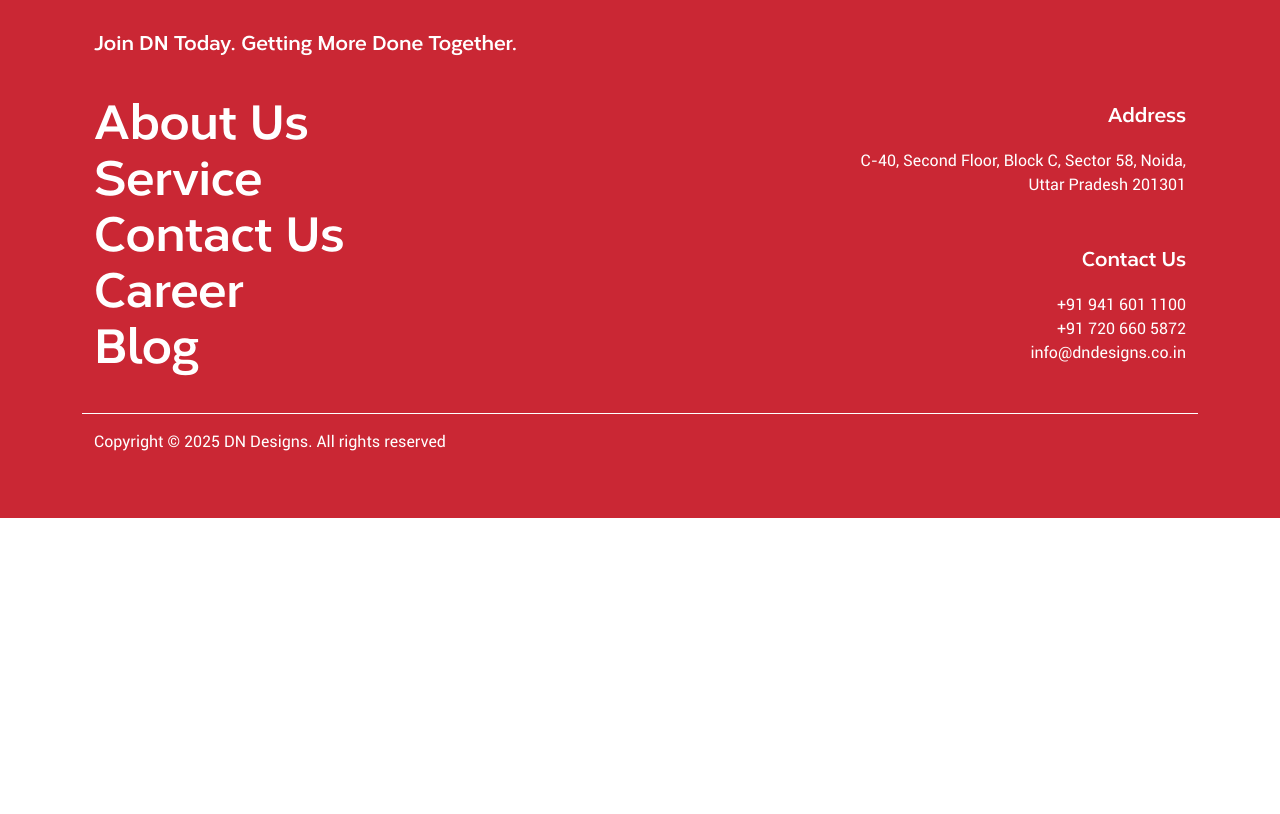
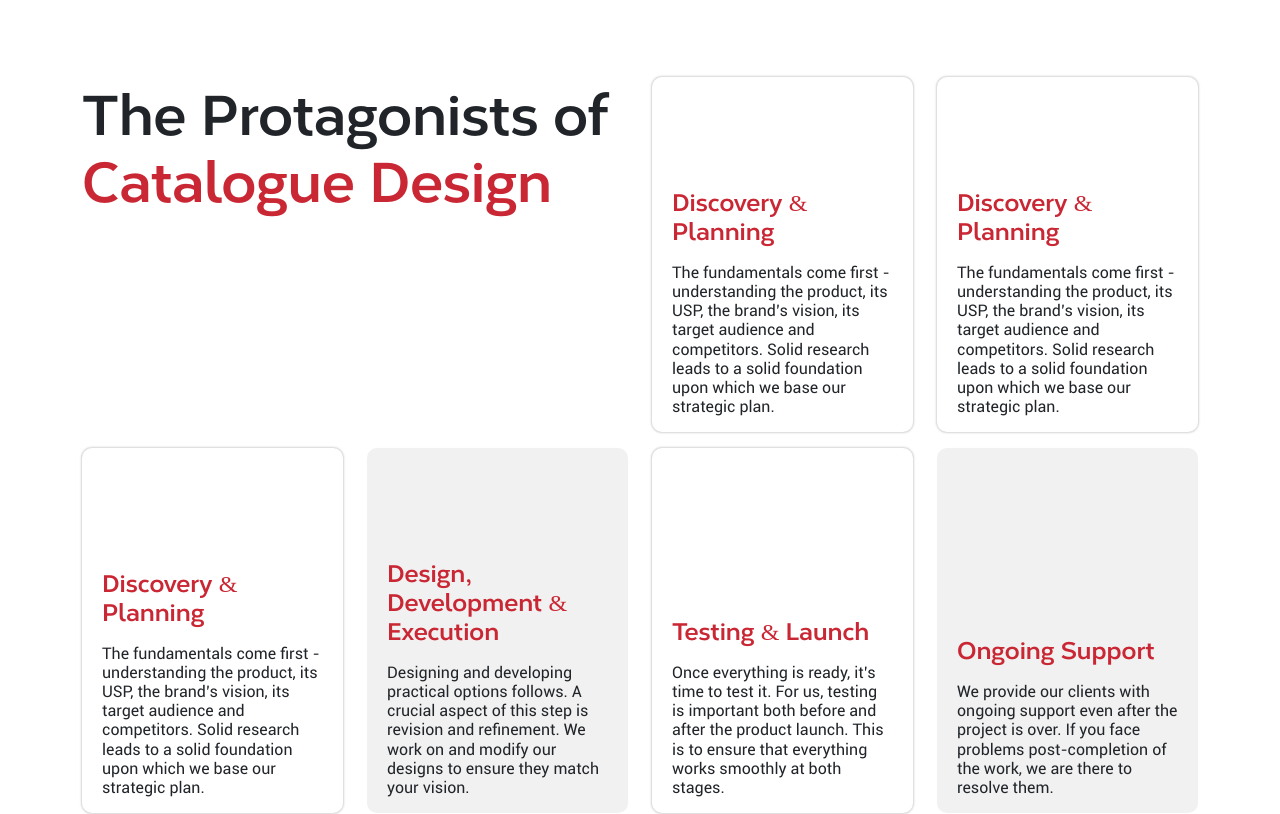
Before and after one commit to dndesignswebsite-cpu/DN-Designs, a React (Vite) app: page /animation in a window 1280 px wide. Shown: the part 2700-3514 px from the top of the page. Before the commit the page ends 3218 px from the top, so only its background shows below. Built offline with nearby package versions, Linux system fonts and the light colour scheme.

Commit message:
animation pages

```diff
--- a/src/assets/css/Animation.css
+++ b/src/assets/css/Animation.css
@@ -224,3 +224,115 @@
   padding: 50px 0;
 }
 }
+
+
+/* The Protagonists  */
+
+.cont {
+  display: flex;
+  flex-direction: column;
+}
+
+.appr-pro {
+  padding-top: 80px;
+  padding-bottom: 40px;
+}
+
+.appr-pro .appr-pro-main-head {
+  font-size: 56px;
+  font-family: "Corbert";
+  font-weight: 700;
+  padding-bottom: 15px;
+}
+
+.appr-pro-main-para {
+  margin-top: 10px;
+  color: #000000;
+  line-height: 32px;
+  font-size: 18px;
+  width: 100%;
+  font-family: "Roboto";
+  margin-bottom: 40px;
+}
+
+.every-pr {
+  color: #ca2734;
+}
+
+.app-pro-div-white {
+  box-shadow: 0px 0px 2px 1px #d5d5d5;
+}
+.app-pro-div-gray {
+  background-color: #f1f1f1;
+  box-shadow: 0px 0px 1.16px 0px
+    rgba(
+      240.99999999999997,
+      240.99999999999997,
+      240.99999999999997,
+      0.1803921568627451
+    );
+}
+.app-pro-div {
+  display: flex;
+  flex-direction: column;
+  justify-content: flex-end;
+  padding: 0px 20px;
+  border-radius: 10px;
+  height: 100%;
+}
+.appr-pro-row-main {
+  display: flex;
+  flex-direction: row;
+}
+
+.app-pro-div h3 {
+  padding-top: 110px;
+  padding-bottom: 10px;
+  font-size: 24px;
+  font-family: "Corbert";
+  font-weight: 500;
+  color: #ca2734;
+}
+
+.app-pro-div p {
+  font-size: 16px;
+  line-height: 1.2em;
+  font-weight: 300;
+  font-family: "Roboto-Regular";
+}
+
+.app-pro-div-up{
+  margin-left: 20px;
+}
+
+@media (max-width: 767px) {
+  .appr-pro {
+    padding-top: 40px;
+  }
+  .appr-pro h2 {
+    font-size: 40px;
+  }
+  .appr-pro p {
+    width: 100%;
+  }
+ .appr-pro .appr-pro-main-head {
+  font-size: 40px;
+}
+}
+
+
+/* power of animation */
+.power-of-animation{
+  padding: 80px 0;
+}
+
+.power-of-animation h3{
+    font-size: 50px;
+    font-family: "Corbert";
+    font-weight: 700;
+    color: #000;
+}
+
+.power-of-animation p{
+  font-size: 18px;
+}
--- a/src/pages/Animation.jsx
+++ b/src/pages/Animation.jsx
@@ -414,6 +414,128 @@
         </div>
       </section>
 
+
+       {/*The Protagonists */}
+
+      <section className="appr-pro">
+        <div className="container">
+
+          <div className="">
+            <div className="row appr-pro-row-main">
+              <div className="col-12 col-md-12 col-lg-6 mt-3">
+                <h2 className="appr-pro-main-head">
+                  The Protagonists of
+                  <span className="every-pr"> Catalogue Design</span>
+                </h2>
+              </div>
+
+             <div className="col-12 col-md-6 col-lg-3 mt-3">
+              <div className=" app-pro-div app-pro-div-white">
+                <div>
+                  <h3>Discovery & Planning</h3>
+                  <p>
+                    The fundamentals come first - understanding the product, its
+                    USP, the brand’s vision, its target audience and
+                    competitors. Solid research leads to a solid foundation upon
+                    which we base our strategic plan.
+                  </p>
+                </div>
+              </div>
+            </div>
+
+              <div className="col-12 col-md-6 col-lg-3 mt-3">
+              <div className=" app-pro-div app-pro-div-white">
+                <div>
+                  <h3>Discovery & Planning</h3>
+                  <p>
+                    The fundamentals come first - understanding the product, its
+                    USP, the brand’s vision, its target audience and
+                    competitors. Solid research leads to a solid foundation upon
+                    which we base our strategic plan.
+                  </p>
+                </div>
+              </div>
+            </div>
+
+            </div>
+          </div>
+
+          <div className="row appr-pro-row-main">
+            <div className="col-12 col-md-6 col-lg-3 mt-3">
+              <div className=" app-pro-div app-pro-div-white">
+                <div>
+                  <h3>Discovery & Planning</h3>
+                  <p>
+                    The fundamentals come first - understanding the product, its
+                    USP, the brand’s vision, its target audience and
+                    competitors. Solid research leads to a solid foundation upon
+                    which we base our strategic plan.
+                  </p>
+                </div>
+              </div>
+            </div>
+
+            <div className="col-12 col-md-6 col-lg-3 mt-3">
+              <div className="app-pro-div app-pro-div-gray">
+                <div>
+                  <h3>Design, Development & Execution</h3>
+                  <p>
+                    Designing and developing practical options follows. A
+                    crucial aspect of this step is revision and refinement. We
+                    work on and modify our designs to ensure they match your
+                    vision.
+                  </p>
+                </div>
+              </div>
+            </div>
+
+            <div className="col-12 col-md-6 col-lg-3 mt-3">
+              <div className=" app-pro-div app-pro-div-white">
+                <div>
+                  <h3>Testing & Launch</h3>
+                  <p>
+                    Once everything is ready, it’s time to test it. For us,
+                    testing is important both before and after the product
+                    launch. This is to ensure that everything works smoothly at
+                    both stages.
+                  </p>
+                </div>
+              </div>
+            </div>
+
+            <div className="col-12 col-md-6 col-lg-3 mt-3">
+              <div className=" app-pro-div app-pro-div-gray">
+                <div>
+                  <h3>Ongoing Support</h3>
+                  <p>
+                    We provide our clients with ongoing support even after the
+                    project is over. If you face problems post-completion of the
+                    work, we are there to resolve them.
+                  </p>
+                </div>
+              </div>
+            </div>
+          </div>
+        </div>
+      </section>
+
+
+{/* The Power of Animation */}
+<section className="power-of-animation">
+  <diV className="container">
+    <div className="row text-center">
+    <h3>The Power of Animation</h3>
+    <p>Spark Interest & Build Engagement</p>
+      <div className="col">
+        <img src="https://dndesigns.co.in/wp-content/uploads/2019/02/11.jpg" className="img-fluid"></img>
+      </div>
+      <div className="col">
+        <img src="https://dndesigns.co.in/wp-content/uploads/2019/02/22.jpg" className="img-fluid"></img>
+      </div>
+    </div>
+  </diV>
+</section>
+
     </div>
   );
 }
```
Also changed, not shown: 1 other file (tests, documents, lock files or other folders).
